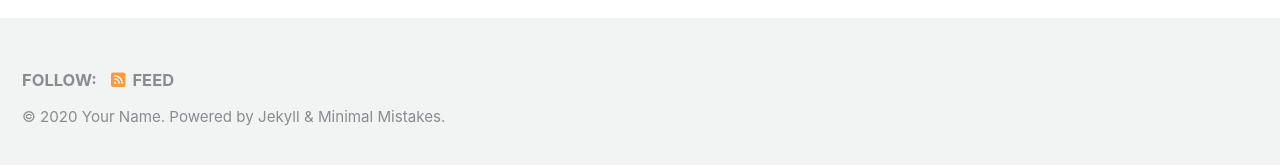
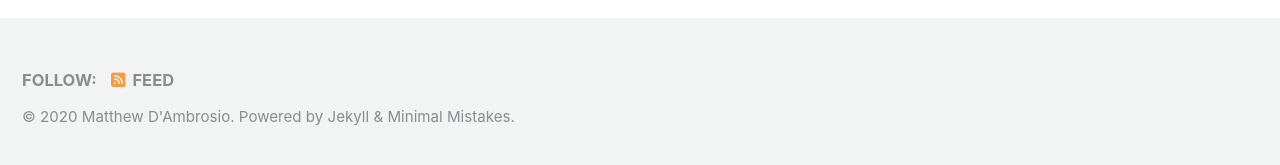
Before and after one commit to DambrosiCode/DambrosiCode.github.io, a Jekyll site: the page built from index.html, in a window 1280 px wide and 900 px high, scrolled down 222 px. Shown: the part 727-892 px from the top of the window. Built offline with Jekyll 4.4.1, drawn with Linux system fonts in a browser that asks for light colours; cached includes are drawn as plain includes; nearby versions of some CDN libraries; the list of posts is cut into pages by our own code.

Commit message:
a subtle change

```diff
--- a/_config.yml
+++ b/_config.yml
@@ -19,8 +19,8 @@ locale                   : "en-US"
 title                    : "Matthew D'Ambrosio"
 title_separator          : "-"
 subtitle                 : # site tagline that appears below site title in masthead
-name                     : "Your Name"
-description              : "An amazing website."
+name                     : "Matthew D'Ambrosio"
+description              : "Data Science Musings."
 url                      : # the base hostname & protocol for your site e.g. "https://mmistakes.github.io"
 baseurl                  : # the subpath of your site, e.g. "/blog"
 repository               : # GitHub username/repo-name e.g. "mmistakes/minimal-mistakes"
```
